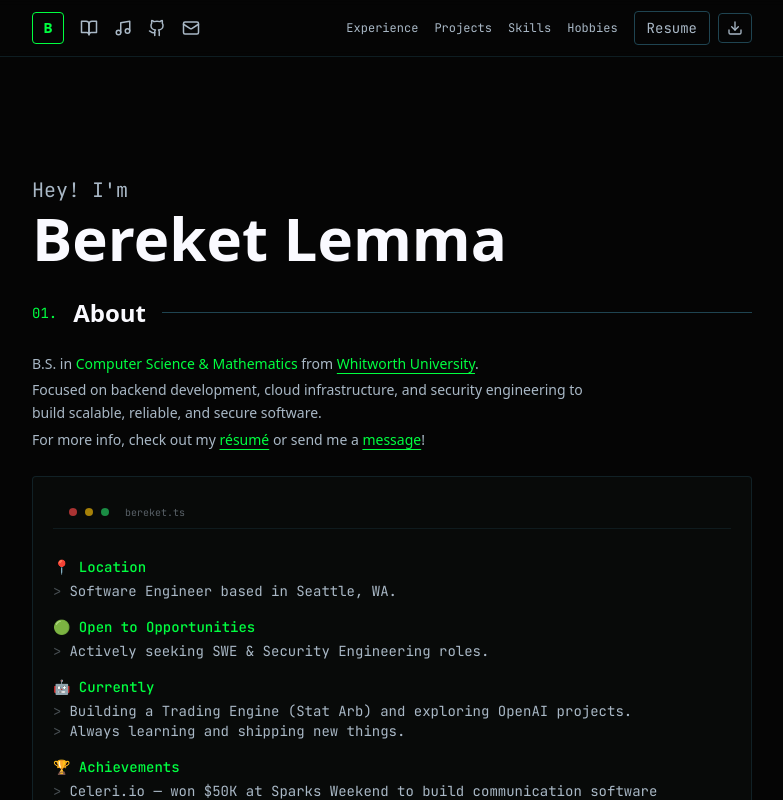
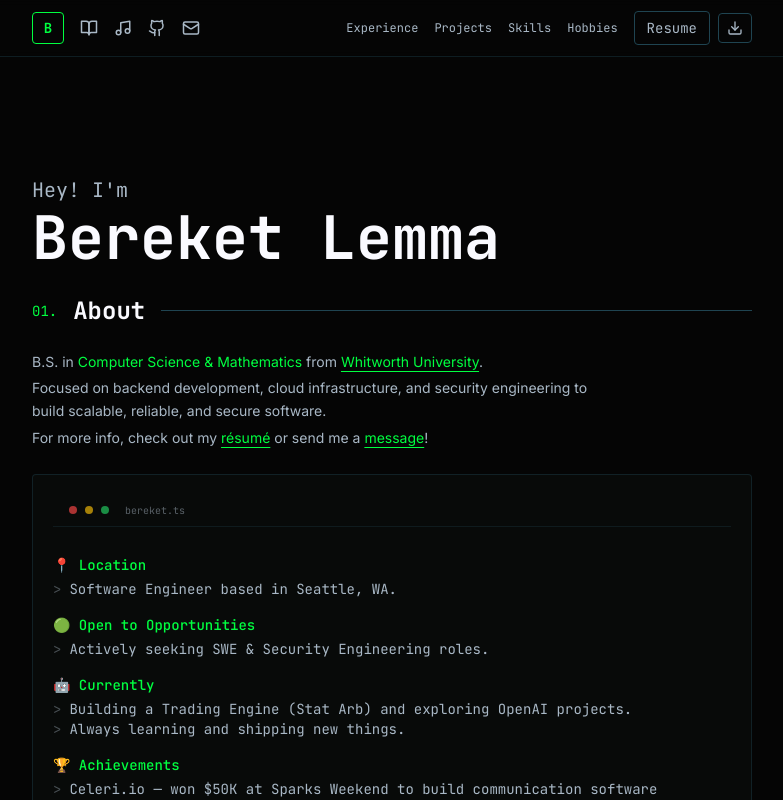
Before and after one commit to bereketlemma/bereket-portfolio, a Next.js app: page / in a window 1280 px wide. Shown: the top 800 px of the page, without its empty margins (248-1031 px from the left). Built offline with nearby package versions, Linux system fonts and the light colour scheme.

Commit message:
Adjust Tailwind font family mappings

```diff
--- a/tailwind.config.ts
+++ b/tailwind.config.ts
@@ -50,8 +50,9 @@ const config: Config = {
         "text-muted": "#6b7a72",
       },
       fontFamily: {
+        sans: ["var(--font-sans)", "sans-serif"],
         mono: ["var(--font-mono)", "monospace"],
-        syne: ["var(--font-syne)", "sans-serif"],
+        syne: ["var(--font-mono)", "monospace"],
       },
       borderRadius: {
         lg: "var(--radius)",
```
